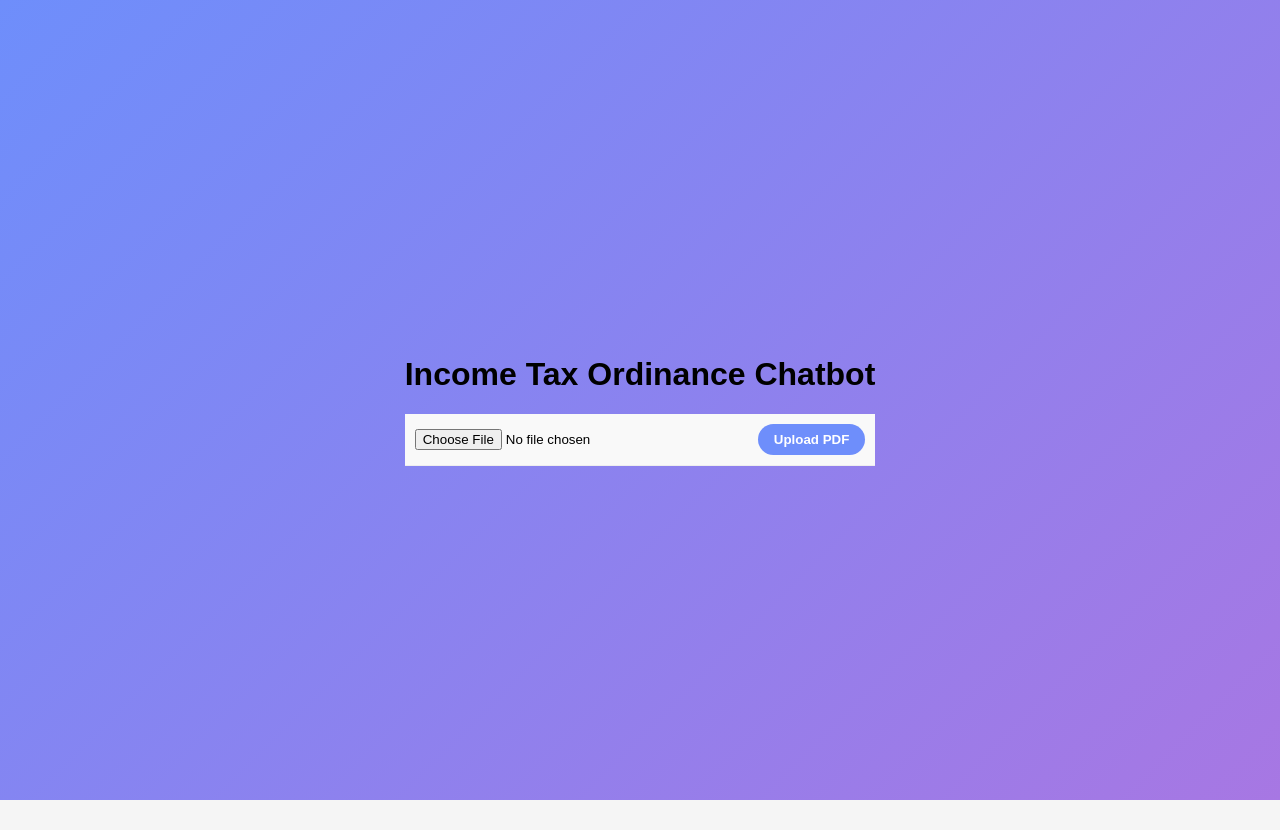
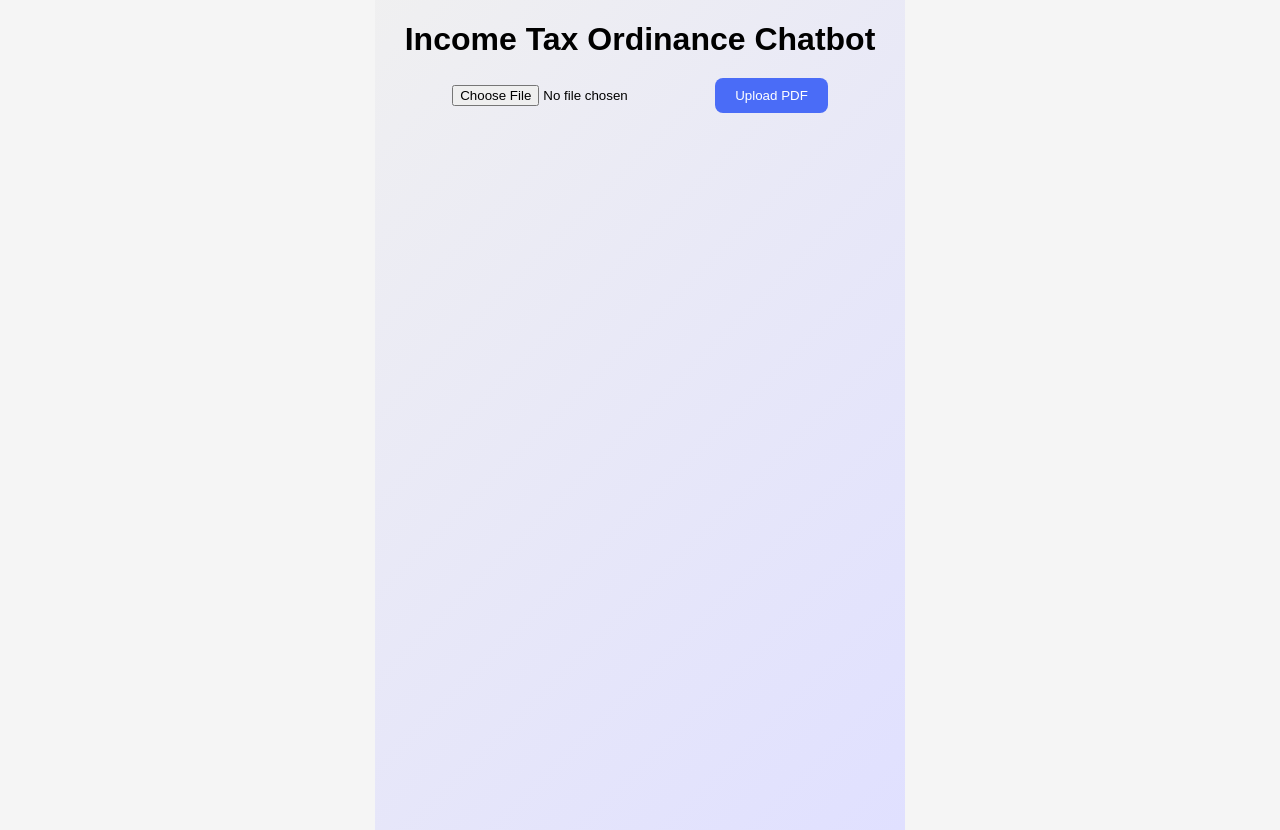
Before and after one commit to MujtabaJunaid/Chatbot-RAG-JS-React, a React (Create React App) app: page / in a window 1280 px wide. Before the commit the page ends 800 px from the top, so only its background shows below. Built offline with nearby package versions, Linux system fonts and the light colour scheme.

Commit message:
Update App.css

```diff
--- a/src/App.css
+++ b/src/App.css
@@ -1,135 +1,56 @@
-body {
-  margin: 0;
-  font-family: "Segoe UI", Tahoma, Geneva, Verdana, sans-serif;
-  background: linear-gradient(135deg, #6e8efb, #a777e3);
-  display: flex;
-  justify-content: center;
-  align-items: center;
-  height: 100vh;
+.app {
+  font-family: Arial, sans-serif;
+  text-align: center;
+  padding: 30px;
+  background: linear-gradient(135deg, #f0f0f0, #e0e0ff);
+  min-height: 100vh;
 }
 
-.app-container {
-  width: 95%;
-  max-width: 600px;
-  height: 90vh;
-  background: #fff;
-  border-radius: 20px;
-  box-shadow: 0 10px 30px rgba(0, 0, 0, 0.2);
-  display: flex;
-  flex-direction: column;
-  overflow: hidden;
-}
-
-.header {
-  text-align: center;
-  background: #6e8efb;
-  color: white;
-  padding: 15px;
-  font-size: 24px;
-  margin: 0;
+h1 {
+  font-size: 2rem;
+  margin-bottom: 20px;
 }
 
 .upload-section {
-  display: flex;
-  justify-content: center;
-  align-items: center;
-  gap: 10px;
-  padding: 10px;
-  background: #f9f9f9;
-  border-bottom: 1px solid #eee;
+  margin-bottom: 20px;
 }
 
 .upload-section input {
-  flex: 1;
+  margin-right: 10px;
 }
 
-.upload-section button {
-  background: #6e8efb;
+button {
+  padding: 10px 20px;
+  background-color: #4a6cf7;
   border: none;
   color: white;
-  padding: 8px 16px;
-  border-radius: 25px;
+  border-radius: 8px;
   cursor: pointer;
-  font-weight: bold;
-  transition: 0.3s;
 }
 
-.upload-section button:hover {
-  background: #5a76e5;
+button:disabled {
+  background-color: #aaa;
+  cursor: not-allowed;
 }
 
-.chat-box {
-  flex: 1;
-  padding: 15px;
-  overflow-y: auto;
-  display: flex;
-  flex-direction: column;
-  gap: 10px;
+.chat-section {
+  margin-top: 20px;
 }
 
-.message {
-  padding: 12px 15px;
-  border-radius: 15px;
-  max-width: 70%;
-  font-size: 15px;
-  line-height: 1.4;
+textarea {
+  width: 80%;
+  height: 100px;
+  margin-bottom: 10px;
+  padding: 10px;
+  border-radius: 8px;
+  border: 1px solid #ccc;
 }
 
-.message.user {
-  align-self: flex-end;
-  background: #6e8efb;
-  color: white;
-  border-bottom-right-radius: 0;
+.answer-box {
+  margin-top: 20px;
+  padding: 15px;
+  background: white;
+  border-radius: 10px;
+  box-shadow: 0px 2px 6px rgba(0,0,0,0.1);
+  text-align: left;
 }
-
-.message.bot {
-  align-self: flex-start;
-  background: #f1f1f1;
-  color: #333;
-  border-bottom-left-radius: 0;
-}
-
-.loading {
-  align-self: center;
-  font-style: italic;
-  color: #777;
-}
-
-.input-area {
-  display: flex;
-  padding: 10px;
-  background: #f9f9f9;
-  border-top: 1px solid #eee;
-}
-
-.input-area input {
-  flex: 1;
-  padding: 12px;
-  border: none;
-  outline: none;
-  border-radius: 25px;
-  margin-right: 10px;
-  font-size: 15px;
-  box-shadow: 0 3px 6px rgba(0, 0, 0, 0.1);
-}
-
-.input-area button {
-  background: #6e8efb;
-  border: none;
-  color: white;
-  padding: 12px 20px;
-  border-radius: 25px;
-  cursor: pointer;
-  font-weight: bold;
-  transition: 0.3s;
-}
-
-.input-area button:hover {
-  background: #5a76e5;
-}
-
-.input-area button:disabled,
-.upload-section button:disabled {
-  background: #ccc;
-  cursor: not-allowed;
-}
```
